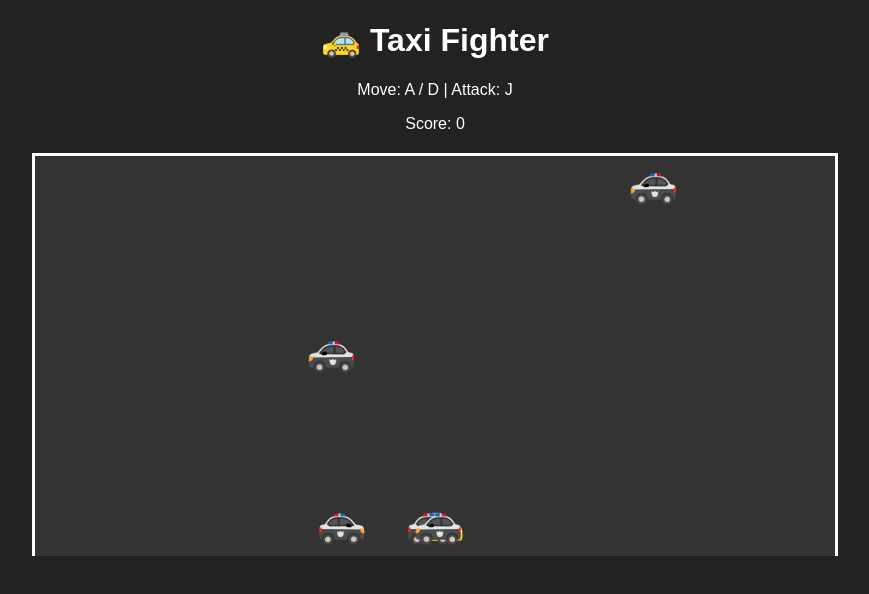
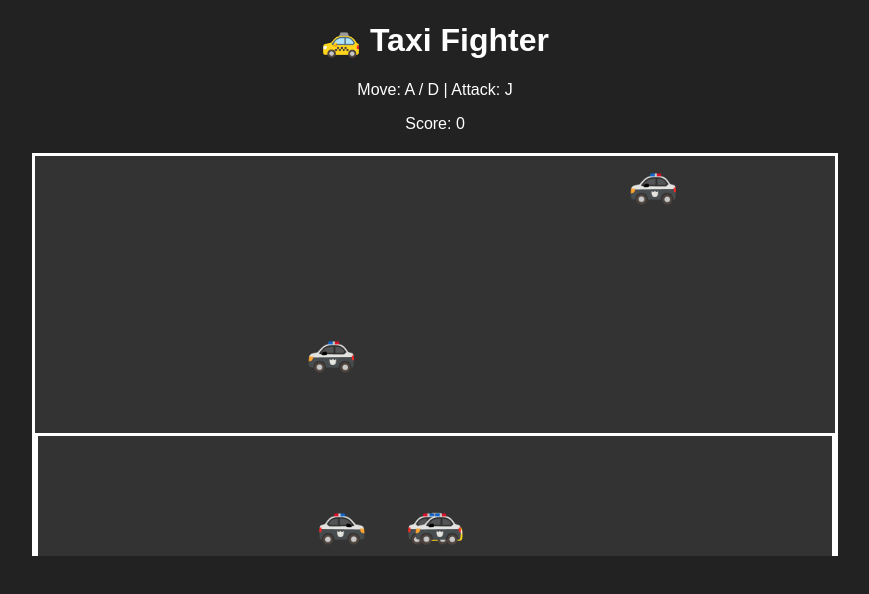
Before and after one commit to mosesliusisheng-a11y/Combat, a plain HTML site: page index.html in a window 1280 px wide. Shown: the whole page, without its empty margins (205-1074 px from the left). Drawn offline with Linux system fonts and the light colour scheme.

Commit message:
Update style.css

```diff
--- a/style.css
+++ b/style.css
@@ -33,3 +33,31 @@ body {
   top: 0;
   font-size: 40px;
 }
+
+#platform {
+  position: absolute;
+  bottom: 120px; /* height of platform */
+  left: 0;
+  width: 100%;
+  height: 0;
+
+  border-top: 3px solid white;
+}
+
+#platform::before,
+#platform::after {
+  content: "";
+  position: absolute;
+  width: 3px;
+  background: white;
+  bottom: -120px;
+  height: 120px;
+}
+
+#platform::before {
+  left: 0;
+}
+
+#platform::after {
+  right: 0;
+}
```
